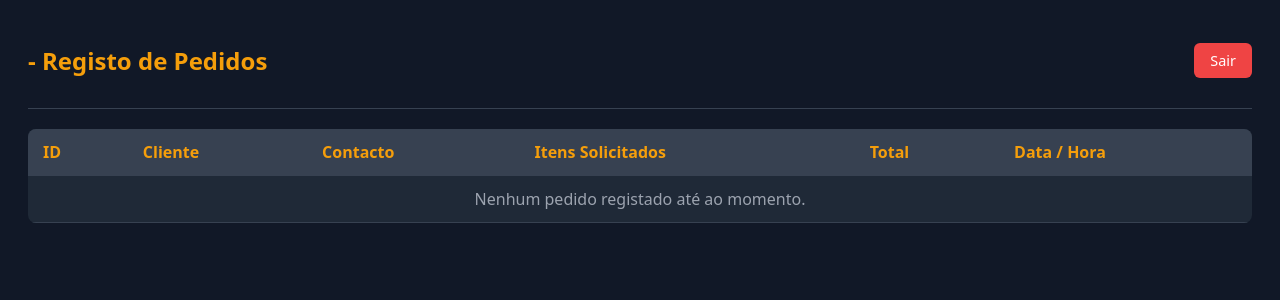
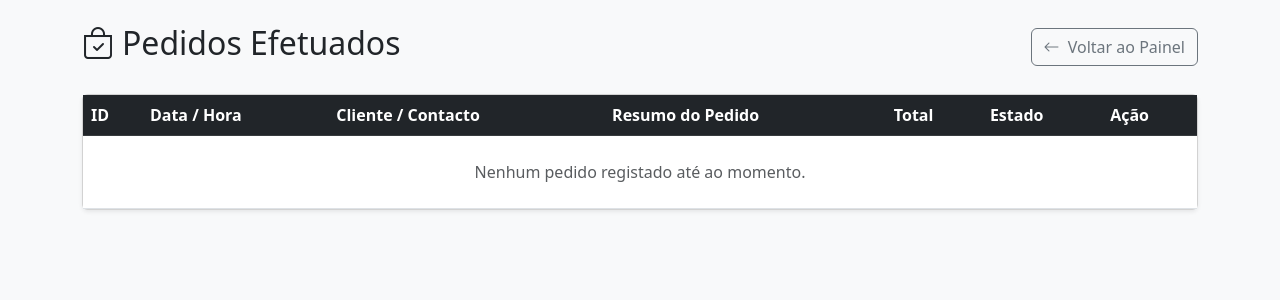
Before and after one commit to FSavel/fashion-store, a Flask app: template templates/admin/pedidos.html in a window 1280 px wide. Shown: the top 300 px of the page. Run offline with Flask 3, Linux system fonts and the light colour scheme; the template is opened without the code that fills it, so the values that code supplies are empty; parts of the project's set-up code (start-up, migrations or seed data) failed here and were passed over.

Commit message:
Update pedidos.html

```diff
--- a/templates/admin/pedidos.html
+++ b/templates/admin/pedidos.html
@@ -3,80 +3,111 @@
 <head>
     <meta charset="UTF-8">
     <meta name="viewport" content="width=device-width, initial-scale=1.0">
-    <title>Painel Admin | Pedidos</title>
-    <style>
-        body {
-            background-color: #111827;
-            color: #f9fafb;
-            font-family: system-ui, -apple-system, sans-serif;
-            padding: 20px;
-        }
-        header {
-            display: flex;
-            justify-content: space-between;
-            align-items: center;
-            border-bottom: 1px solid #374151;
-            padding-bottom: 15px;
-            margin-bottom: 20px;
-        }
-        h1 { color: #f59e0b; font-size: 1.5rem; }
-        .btn-logout {
-            background: #ef4444;
-            color: white;
-            padding: 8px 16px;
-            text-decoration: none;
-            border-radius: 6px;
-            font-size: 0.9rem;
-        }
-        table {
-            width: 100%;
-            border-collapse: collapse;
-            background: #1f2937;
-            border-radius: 8px;
-            overflow: hidden;
-        }
-        th, td {
-            padding: 12px 15px;
-            text-align: left;
-            border-bottom: 1px solid #374151;
-        }
-        th { background: #374151; color: #f59e0b; }
-        .pedido-detalhe { white-space: pre-line; font-size: 0.9rem; }
-    </style>
+    <title>Gestão de Pedidos - Admin</title>
+    <link href="https://cdn.jsdelivr.net/npm/bootstrap@5.3.0/dist/css/bootstrap.min.css" rel="stylesheet">
+    <link rel="stylesheet" href="https://cdn.jsdelivr.net/npm/bootstrap-icons@1.11.0/font/bootstrap-icons.css">
 </head>
-<body>
-    <header>
-        <h1>{{ config.NOME_LOJA }} - Registo de Pedidos</h1>
-        <a href="/admin/logout" class="btn-logout">Sair</a>
-    </header>
+<body class="bg-light">
+    <div class="container py-4">
+        <div class="d-flex justify-content-between align-items-center mb-4">
+            <h2><i class="bi bi-bag-check me-2"></i>Pedidos Efetuados</h2>
+            <a href="/admin" class="btn btn-outline-secondary"><i class="bi bi-arrow-left me-1"></i> Voltar ao Painel</a>
+        </div>
 
-    <table>
-        <thead>
+        {% with messages = get_flashed_messages(with_categories=true) %}
+          {% if messages %}
+            {% for category, message in messages %}
+              <div class="alert alert-{{ category }} alert-dismissible fade show" role="alert">
+                {{ message }}
+                <button type="button" class="btn-close" data-bs-dismiss="alert"></button>
+              </div>
+            {% endfor %}
+          {% endif %}
+        {% endwith %}
+
+        <div class="card shadow-sm">
+            <div class="card-body p-0">
+                <div class="table-responsive">
+                    <table class="table table-hover align-middle mb-0">
+                        <thead class="table-dark">
                             <tr>
                                 <th>ID</th>
-                <th>Cliente</th>
-                <th>Contacto</th>
-                <th>Itens Solicitados</th>
+                                <th>Data / Hora</th>
+                                <th>Cliente / Contacto</th>
+                                <th>Resumo do Pedido</th>
                                 <th>Total</th>
-                <th>Data / Hora</th>
+                                <th>Estado</th>
+                                <th>Ação</th>
                             </tr>
                         </thead>
                         <tbody>
+                            {% if pedidos %}
                                 {% for p in pedidos %}
                                 <tr>
                                     <td><strong>#{{ p.get('id', 'N/A') }}</strong></td>
-                <td>{{ p.get('nome', 'N/A') }}</td>
-                <td>{{ p.get('contacto', 'N/A') }}</td>
-                <td class="pedido-detalhe">{{ p.get('pedido', 'N/A') }}</td>
-                <td style="color: #f59e0b; font-weight: bold;">{{ p.get('total', '0 MT') }}</td>
-                <td>{{ p.get('hora', 'N/A') }}</td>
+                                    <td><small class="text-muted">{{ p.get('hora', p.get('data', 'N/A')) }}</small></td>
+                                    <td>
+                                        <div class="fw-bold">{{ p.get('nome', 'Cliente') }}</div>
+                                        <small class="text-muted">{{ p.get('contacto', 'N/A') }}</small>
+                                    </td>
+                                    <td>
+                                        <div>{{ p.get('pedido', p.get('itens', 'Sem detalhes')) }}</div>
+
+                                        {% if p.itens_parsed %}
+                                            <button class="btn btn-sm btn-link p-0 text-decoration-none mt-1" type="button" data-bs-toggle="collapse" data-bs-target="#items-{{ loop.index }}">
+                                                <small><i class="bi bi-list-ul me-1"></i>Ver itens detalhados</small>
+                                            </button>
+                                            <div class="collapse mt-2" id="items-{{ loop.index }}">
+                                                <ul class="list-group list-group-flush border rounded bg-white small">
+                                                    {% for item in p.itens_parsed %}
+                                                    <li class="list-group-item d-flex justify-content-between align-items-center py-1">
+                                                        <span>
+                                                            <strong>{{ item.get('quantidade', 1) }}x</strong> {{ item.get('nome') }}
+                                                            {% if item.get('tamanho') or item.get('cor') %}
+                                                                <span class="badge bg-secondary ms-1">
+                                                                    {{ item.get('tamanho', '') }} {{ item.get('cor', '') }}
+                                                                </span>
+                                                            {% endif %}
+                                                        </span>
+                                                        <span class="text-muted">{{ item.get('preco') }} MT</span>
+                                                    </li>
+                                                    {% endfor %}
+                                                </ul>
+                                            </div>
+                                        {% endif %}
+                                    </td>
+                                    <td class="fw-bold text-success">{{ p.get('total', '0 MT') }}</td>
+                                    <td>
+                                        {% set st = p.get('status', 'Pendente') %}
+                                        <span class="badge {% if st == 'Entregue' %}bg-success{% elif st == 'A Caminho' %}bg-info text-dark{% elif st == 'Cancelado' %}bg-danger{% else %}bg-warning text-dark{% endif %}">
+                                            {{ st }}
+                                        </span>
+                                    </td>
+                                    <td>
+                                        <form action="/admin/pedidos/status" method="POST" class="d-flex gap-1">
+                                            <input type="hidden" name="pedido_id" value="{{ p.get('id') }}">
+                                            <select name="status" class="form-select form-select-sm" onchange="this.form.submit()">
+                                                <option value="Pendente" {% if st == 'Pendente' %}selected{% endif %}>Pendente</option>
+                                                <option value="A Caminho" {% if st == 'A Caminho' %}selected{% endif %}>A Caminho</option>
+                                                <option value="Entregue" {% if st == 'Entregue' %}selected{% endif %}>Entregue</option>
+                                                <option value="Cancelado" {% if st == 'Cancelado' %}selected{% endif %}>Cancelado</option>
+                                            </select>
+                                        </form>
+                                    </td>
                                 </tr>
+                                {% endfor %}
                             {% else %}
                                 <tr>
-                <td colspan="6" style="text-align: center; color: #9ca3af;">Nenhum pedido registado até ao momento.</td>
+                                    <td colspan="7" class="text-center py-4 text-muted">Nenhum pedido registado até ao momento.</td>
                                 </tr>
-            {% endfor %}
+                            {% endif %}
                         </tbody>
                     </table>
+                </div>
+            </div>
+        </div>
+    </div>
+
+    <script src="https://cdn.jsdelivr.net/npm/bootstrap@5.3.0/dist/js/bootstrap.bundle.min.js"></script>
 </body>
 </html>
```
Lines whose indentation alone changed are shown as unchanged.
